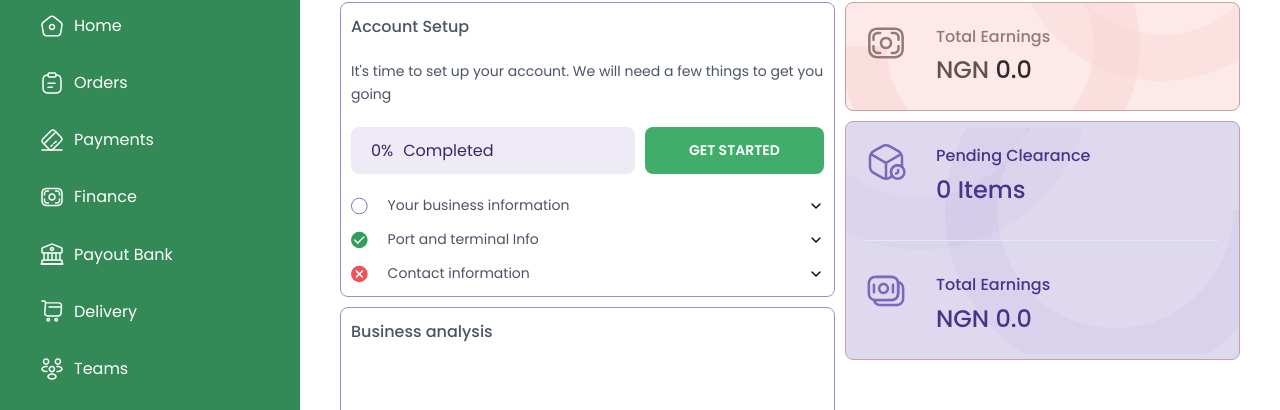
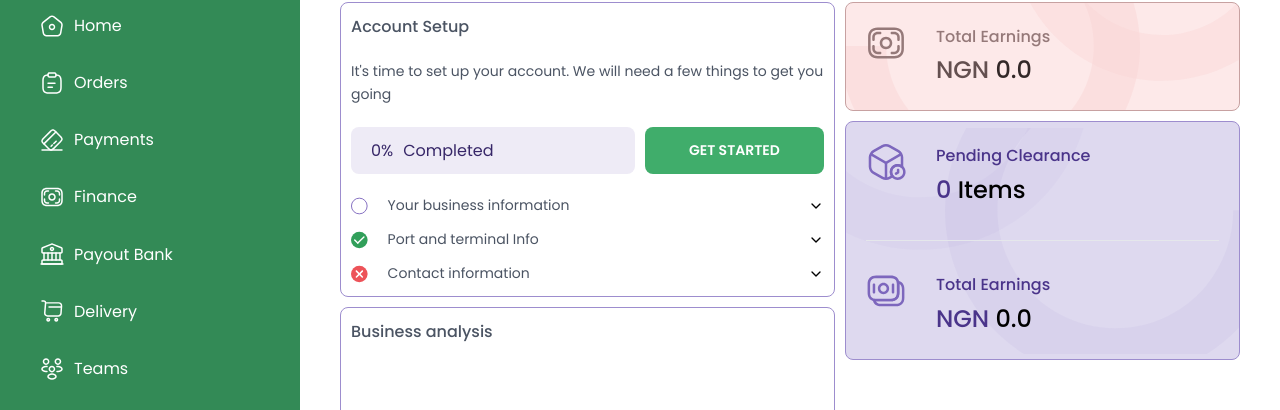
Before and after one commit to projects-for-clients/swifth, a React (Vite) app: page /dashboard in a window 1280 px wide. Shown: the part 108-518 px from the top of the page. Built offline with nearby package versions, Linux system fonts and the light colour scheme.

Commit message:
working on dashboard

```diff
--- a/src/container/dashboard/home.tsx
+++ b/src/container/dashboard/home.tsx
@@ -87,7 +87,7 @@ function home() {
                 </p>
               </div>
             </div>
-            <hr />
+            <hr className="text-[#7D67BD]" />
             <div className="flex gap-12">
               <MoneysSvg />
               <div className="right-item__content">
--- a/src/sass/components/dashboard/home.scss
+++ b/src/sass/components/dashboard/home.scss
@@ -111,7 +111,7 @@
       background: url('/frame2.svg') no-repeat right #ded9ef;
       border-radius: $border-radius;
       padding: 2rem;
-      border: $border-2;
+      border: $border;
       display: grid;
       gap: 3rem;
 
@@ -121,6 +121,10 @@
 
       p{
         color: $color-purple;
+
+        span{
+            color: $color-black;
+        }
       }
 
       svg {
```
